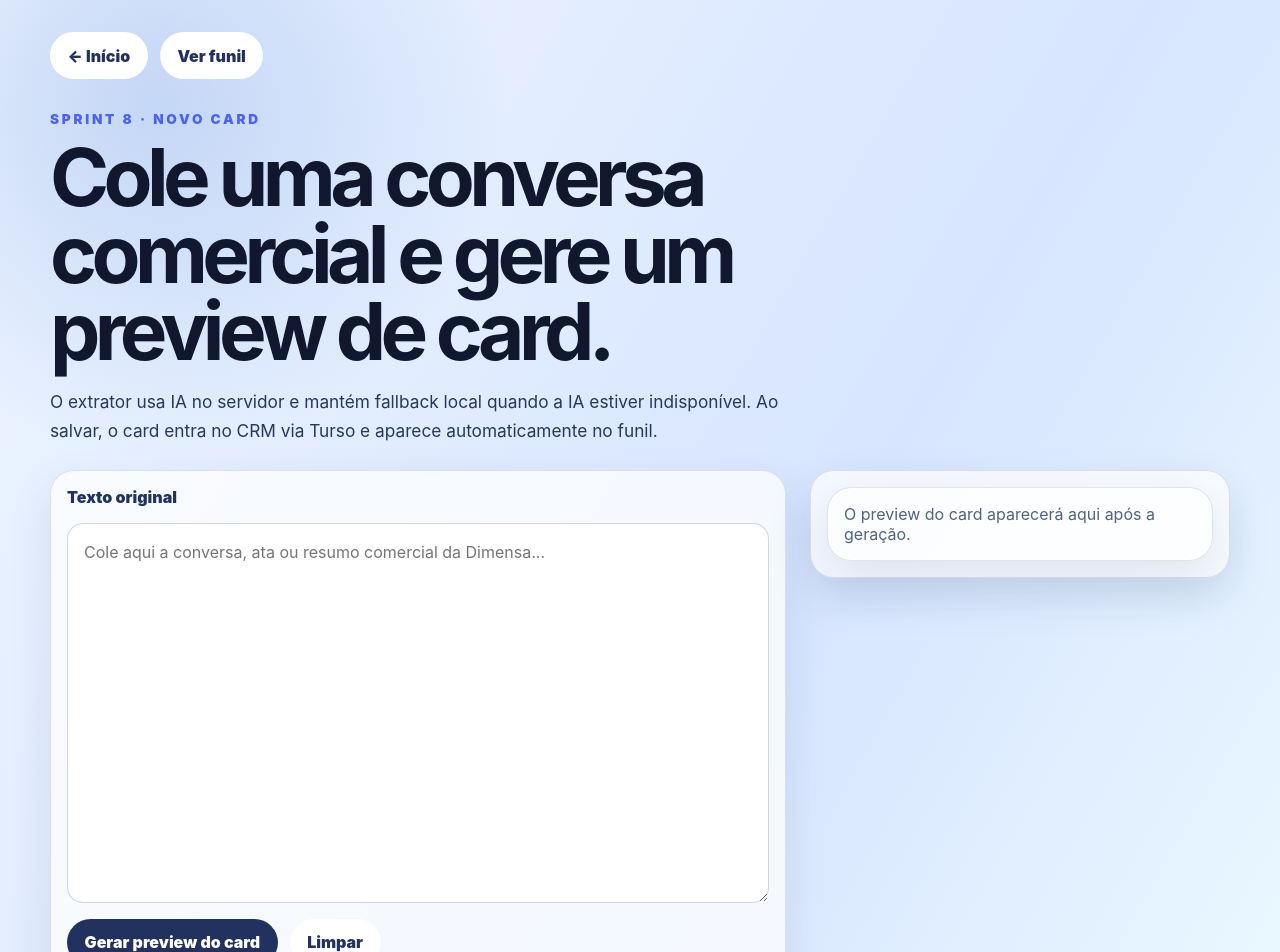
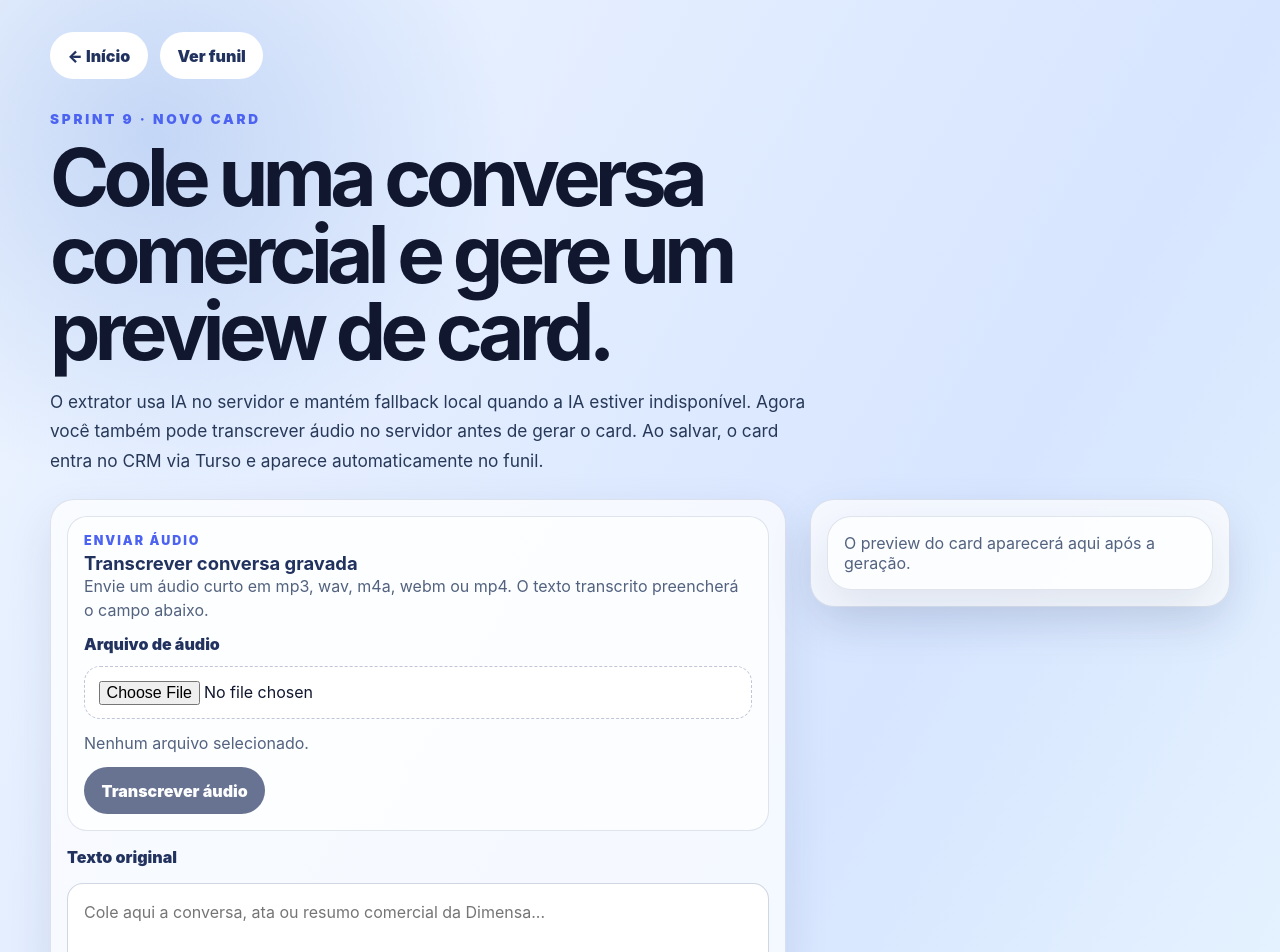
Before and after one commit to ollielab-eot/crm-falado, a SvelteKit app: page /new in a window 1280 px wide. Shown: the top 952 px of the page. Built offline with nearby package versions, Linux system fonts and the light colour scheme.

Commit message:
feat: add audio upload transcription

```diff
--- /dev/null
+++ b/src/lib/components/AudioUploadPanel.svelte
@@ -0,0 +1,182 @@
+<script lang="ts">
+	import { transcribeAudioFile } from '$lib/utils/transcribeApi';
+
+	type Props = {
+		onTranscribed: (text: string) => void;
+		resetKey: number;
+	};
+
+	let { onTranscribed, resetKey }: Props = $props();
+	let selectedFile = $state<File | null>(null);
+	let isTranscribing = $state(false);
+	let errorMessage = $state('');
+	let fileInput = $state<HTMLInputElement | null>(null);
+	let lastResetKey = $state(resetKey);
+
+	$effect(() => {
+		if (resetKey !== lastResetKey) {
+			selectedFile = null;
+			isTranscribing = false;
+			errorMessage = '';
+			lastResetKey = resetKey;
+
+			if (fileInput) {
+				fileInput.value = '';
+			}
+		}
+	});
+
+	function formatFileSize(size: number) {
+		const megabytes = size / 1024 / 1024;
+
+		if (megabytes >= 1) {
+			return `${megabytes.toFixed(1)} MB`;
+		}
+
+		return `${Math.max(1, Math.round(size / 1024))} KB`;
+	}
+
+	function handleFileChange(event: Event) {
+		const input = event.currentTarget as HTMLInputElement;
+		selectedFile = input.files?.[0] ?? null;
+		errorMessage = '';
+	}
+
+	async function handleTranscribe() {
+		if (!selectedFile) {
+			return;
+		}
+
+		isTranscribing = true;
+		errorMessage = '';
+
+		try {
+			onTranscribed(await transcribeAudioFile(selectedFile));
+		} catch (error) {
+			errorMessage = error instanceof Error ? error.message : 'Não foi possível transcrever o áudio.';
+		} finally {
+			isTranscribing = false;
+		}
+	}
+</script>
+
+<section class="audio-upload" aria-labelledby="audio-upload-title">
+	<div>
+		<p class="section-label">Enviar áudio</p>
+		<h2 id="audio-upload-title">Transcrever conversa gravada</h2>
+		<p class="hint">Envie um áudio curto em mp3, wav, m4a, webm ou mp4. O texto transcrito preencherá o campo abaixo.</p>
+	</div>
+
+	<label class="file-label" for="audio-file">Arquivo de áudio</label>
+	<input
+		id="audio-file"
+		bind:this={fileInput}
+		type="file"
+		accept=".mp3,.wav,.m4a,.webm,.mp4"
+		onchange={handleFileChange}
+	/>
+
+	{#if selectedFile}
+		<p class="file-info">Selecionado: <strong>{selectedFile.name}</strong> ({formatFileSize(selectedFile.size)})</p>
+	{:else}
+		<p class="file-info">Nenhum arquivo selecionado.</p>
+	{/if}
+
+	<div class="audio-actions">
+		<button type="button" onclick={handleTranscribe} disabled={!selectedFile || isTranscribing}>
+			{isTranscribing ? 'Transcrevendo áudio...' : 'Transcrever áudio'}
+		</button>
+	</div>
+
+	{#if isTranscribing}
+		<p class="loading">Transcrevendo áudio...</p>
+	{/if}
+	{#if errorMessage}
+		<p class="error">{errorMessage}</p>
+	{/if}
+</section>
+
+<style>
+	.audio-upload {
+		display: grid;
+		gap: 0.75rem;
+		border: 1px solid rgba(74, 93, 142, 0.16);
+		border-radius: 1.25rem;
+		padding: 1rem;
+		background: rgba(255, 255, 255, 0.68);
+	}
+
+	.section-label {
+		margin: 0 0 0.25rem;
+		font-size: 0.78rem;
+		font-weight: 900;
+		letter-spacing: 0.16em;
+		text-transform: uppercase;
+		color: #4c63f2;
+	}
+
+	h2,
+	.hint,
+	.file-info,
+	.loading,
+	.error {
+		margin: 0;
+	}
+
+	h2 {
+		font-size: 1.15rem;
+		color: #22325f;
+	}
+
+	.hint,
+	.file-info {
+		line-height: 1.5;
+		color: #52627f;
+	}
+
+	.file-label {
+		font-weight: 900;
+		color: #22325f;
+	}
+
+	input[type='file'] {
+		width: 100%;
+		border: 1px dashed rgba(74, 93, 142, 0.35);
+		border-radius: 1rem;
+		padding: 0.85rem;
+		background: #fff;
+		font: inherit;
+	}
+
+	.audio-actions {
+		display: flex;
+		flex-wrap: wrap;
+		gap: 0.75rem;
+	}
+
+	button {
+		border: 0;
+		border-radius: 999px;
+		padding: 0.85rem 1.1rem;
+		background: #22325f;
+		color: #fff;
+		font: inherit;
+		font-weight: 900;
+		cursor: pointer;
+	}
+
+	button:disabled {
+		cursor: wait;
+		opacity: 0.68;
+	}
+
+	.loading {
+		font-weight: 900;
+		color: #22325f;
+	}
+
+	.error {
+		font-weight: 900;
+		color: #b42318;
+	}
+</style>
--- /dev/null
+++ b/src/lib/server/transcribeAudio.ts
@@ -0,0 +1,22 @@
+import OpenAI from 'openai';
+import { env } from '$env/dynamic/private';
+
+export async function transcribeAudio(file: File): Promise<string> {
+	if (!env.OPENAI_API_KEY) {
+		throw new Error('OPENAI_API_KEY não configurada.');
+	}
+
+	const openai = new OpenAI({ apiKey: env.OPENAI_API_KEY });
+	const transcription = await openai.audio.transcriptions.create({
+		file,
+		model: 'gpt-4o-mini-transcribe'
+	});
+
+	const text = transcription.text?.trim();
+
+	if (!text) {
+		throw new Error('A transcrição não retornou texto.');
+	}
+
+	return text;
+}
--- /dev/null
+++ b/src/lib/utils/transcribeApi.ts
@@ -0,0 +1,22 @@
+type TranscribeResponse = {
+	text: string;
+};
+
+export async function transcribeAudioFile(file: File): Promise<string> {
+	const formData = new FormData();
+	formData.append('audio', file);
+
+	const response = await fetch('/api/transcribe', {
+		method: 'POST',
+		body: formData
+	});
+
+	if (!response.ok) {
+		const data = (await response.json().catch(() => ({}))) as { message?: string };
+		throw new Error(data.message ?? 'Não foi possível transcrever o áudio.');
+	}
+
+	const data = (await response.json()) as TranscribeResponse;
+
+	return data.text;
+}
--- /dev/null
+++ b/src/routes/api/transcribe/+server.ts
@@ -0,0 +1,54 @@
+import { json, type RequestHandler } from '@sveltejs/kit';
+import { transcribeAudio } from '$lib/server/transcribeAudio';
+
+const ACCEPTED_AUDIO_TYPES = new Set([
+	'audio/mpeg',
+	'audio/mp3',
+	'audio/wav',
+	'audio/x-wav',
+	'audio/webm',
+	'audio/mp4',
+	'audio/m4a',
+	'audio/x-m4a'
+]);
+
+const MAX_AUDIO_SIZE_BYTES = 20 * 1024 * 1024;
+
+export const POST: RequestHandler = async ({ request }) => {
+	let formData: FormData;
+
+	try {
+		formData = await request.formData();
+	} catch {
+		return json({ message: 'Envie um FormData válido com o campo audio.' }, { status: 400 });
+	}
+
+	const audio = formData.get('audio');
+
+	if (!(audio instanceof File)) {
+		return json({ message: 'Selecione um arquivo de áudio para transcrever.' }, { status: 400 });
+	}
+
+	if (!ACCEPTED_AUDIO_TYPES.has(audio.type)) {
+		return json(
+			{ message: 'Formato de áudio não suportado. Envie mp3, wav, m4a, webm ou mp4.' },
+			{ status: 415 }
+		);
+	}
+
+	if (audio.size > MAX_AUDIO_SIZE_BYTES) {
+		return json({ message: 'O arquivo de áudio deve ter no máximo 20 MB.' }, { status: 413 });
+	}
+
+	try {
+		return json({ text: await transcribeAudio(audio) });
+	} catch (error) {
+		const detail = error instanceof Error ? error.message : 'Não foi possível transcrever o áudio.';
+		const status = detail.includes('OPENAI_API_KEY') ? 503 : 502;
+
+		return json(
+			{ message: 'Transcrição indisponível no momento. Tente novamente em instantes.', detail },
+			{ status }
+		);
+	}
+};
--- a/src/routes/new/+page.svelte
+++ b/src/routes/new/+page.svelte
@@ -1,4 +1,5 @@
 <script lang="ts">
+	import AudioUploadPanel from '$lib/components/AudioUploadPanel.svelte';
 	import CardCRM from '$lib/components/CardCRM.svelte';
 	import { createApiCard } from '$lib/utils/cardsApi';
 	import { saveCard } from '$lib/utils/localCards';
@@ -13,6 +14,7 @@
 	let isSavingToCrm = $state(false);
 	let isGeneratingPreview = $state(false);
 	let fallbackMessage = $state('');
+	let audioResetKey = $state(0);
 
 	function createCardId() {
 		if (typeof crypto !== 'undefined' && 'randomUUID' in crypto) {
@@ -102,6 +104,15 @@
 		}
 	}
 
+	function handleAudioTranscribed(text: string) {
+		originalText = text;
+		generatedCard = null;
+		successMessage = '';
+		apiMessage = '';
+		apiError = '';
+		fallbackMessage = '';
+	}
+
 	function clearForm() {
 		originalText = '';
 		generatedCard = null;
@@ -111,6 +122,7 @@
 		fallbackMessage = '';
 		isSavingToCrm = false;
 		isGeneratingPreview = false;
+		audioResetKey += 1;
 	}
 </script>
 
@@ -125,15 +137,17 @@
 			<a href="/">← Início</a>
 			<a href="/funnel">Ver funil</a>
 		</nav>
-		<p class="eyebrow">Sprint 8 · Novo card</p>
+		<p class="eyebrow">Sprint 9 · Novo card</p>
 		<h1 id="page-title">Cole uma conversa comercial e gere um preview de card.</h1>
 		<p class="intro">
-			O extrator usa IA no servidor e mantém fallback local quando a IA estiver indisponível. Ao salvar, o card entra no CRM via Turso e aparece automaticamente no funil.
+			O extrator usa IA no servidor e mantém fallback local quando a IA estiver indisponível. Agora você também pode transcrever áudio no servidor antes de gerar o card. Ao salvar, o card entra no CRM via Turso e aparece automaticamente no funil.
 		</p>
 	</section>
 
 	<section class="workspace" aria-label="Gerador de card">
 		<form class="input-panel" onsubmit={(event) => { event.preventDefault(); generatePreview(); }}>
+			<AudioUploadPanel onTranscribed={handleAudioTranscribed} resetKey={audioResetKey} />
+
 			<label for="conversation">Texto original</label>
 			<textarea
 				id="conversation"
```
Also changed, not shown: 1 other file (tests, documents, lock files or other folders).
